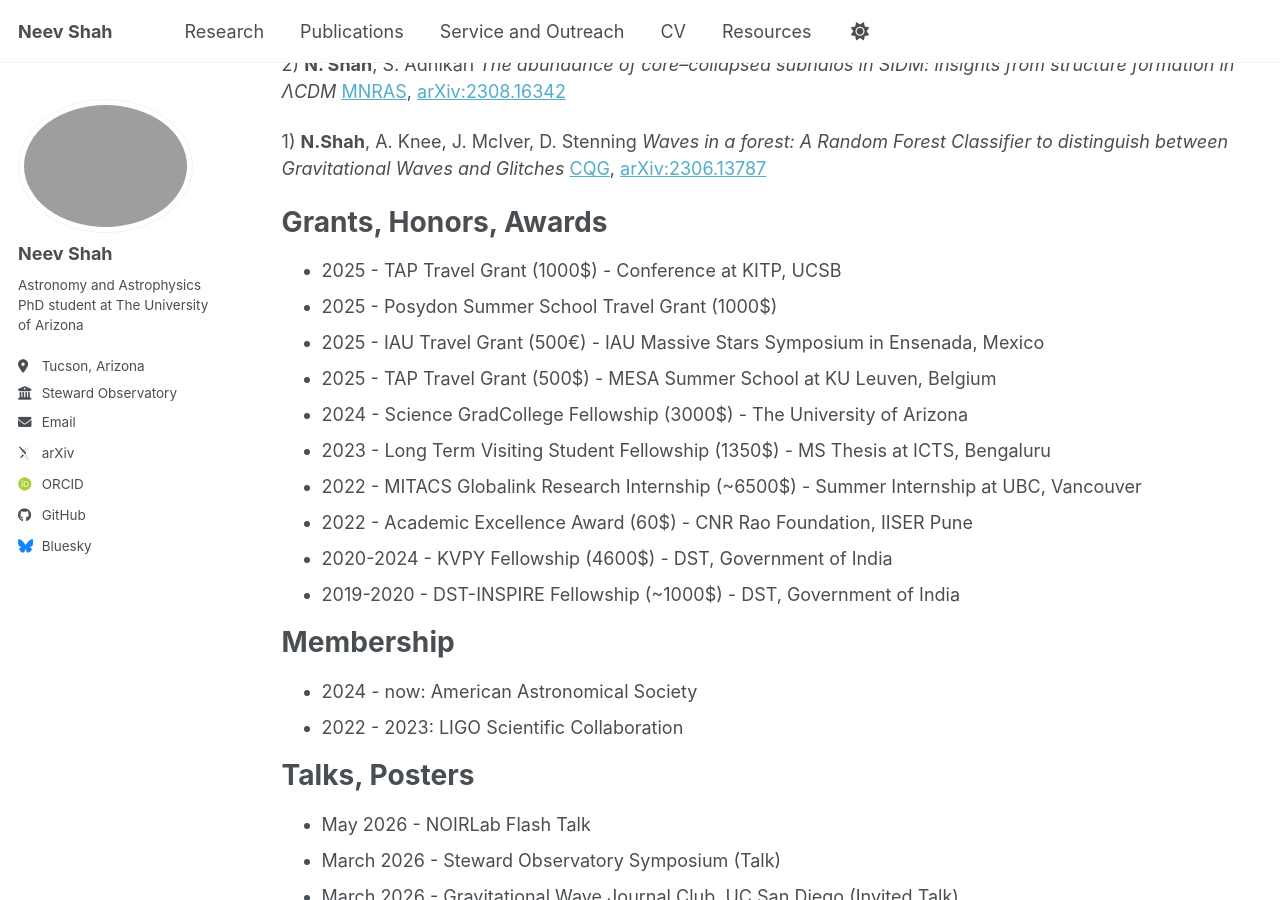
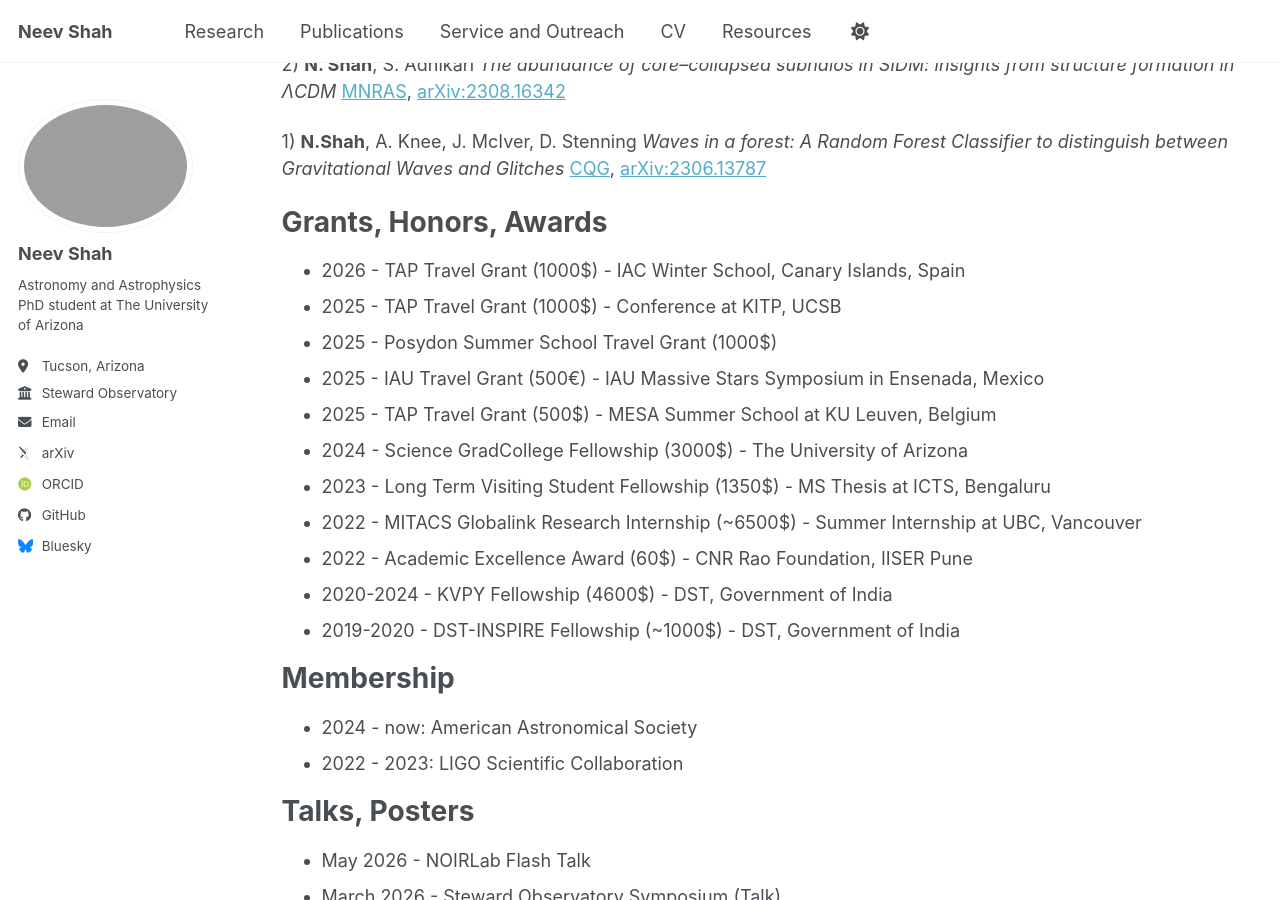
Before and after one commit to neevshah101/neevshah101.github.io, a Jekyll site: the page built from _pages/cv.md, in a window 1280 px wide and 900 px high, scrolled down 768 px. Built offline with Jekyll 4.4.1, drawn with Linux system fonts in a browser that asks for light colours; some web fonts are replaced; a script bundle is joined from its source files by our own code; library files that are not in the unit come from our copies.

Commit message:
added new TAP Travel Grant

```diff
--- a/_pages/cv.md
+++ b/_pages/cv.md
@@ -47,6 +47,7 @@ Publications and Preprints
 
 Grants, Honors, Awards
 ======
+* 2026 - TAP Travel Grant (1000$) - IAC Winter School, Canary Islands, Spain
 * 2025 - TAP Travel Grant (1000$) - Conference at KITP, UCSB
 * 2025 - Posydon Summer School Travel Grant (1000$)
 * 2025 - IAU Travel Grant (500€) - IAU Massive Stars Symposium in Ensenada, Mexico
```
Also changed, not shown: 2 other files.
